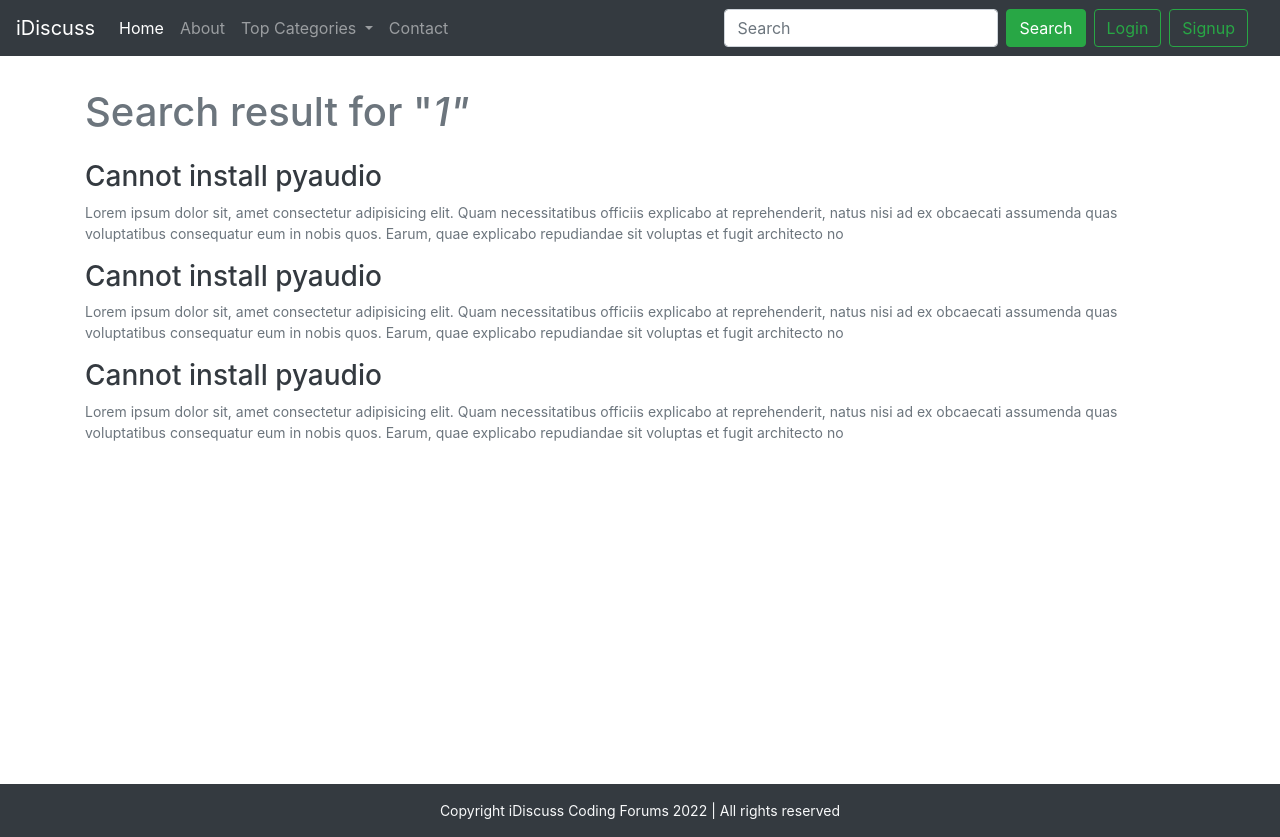
After one commit to Asadujjaman47/PHP-Forum-Site, a PHP site: page /search.php?search=1 in a window 1280 px wide. The commit adds this page. Run offline with PHP 8.4, Linux system fonts and the light colour scheme; data that the repository does not hold is empty.

Commit message:
Creating a Template for Displaying Search Results

```diff
--- a/partials/_header.php
+++ b/partials/_header.php
@@ -43,9 +43,10 @@ echo '
 
         if(isset($_SESSION['loggedin']) && $_SESSION['loggedin']==true){
             echo '
-                <form class="form-inline my-2 my-lg-0">
-                    <input class="form-control mr-sm-2" type="search" placeholder="Search" aria-label="Search">
+                <form class="form-inline my-2 my-lg-0" method="get" action="search.php">
+                    <input class="form-control mr-sm-2" name="search" type="search" placeholder="Search" aria-label="Search">
                     <button class="btn btn-success my-2 my-sm-0" type="submit">Search</button>
+
                     <p class="text-light my-0 mx-2">Welcome '. $_SESSION['useremail']. ' </p>
                     <a href="partials/_logout.php" class="btn btn-outline-success mx-2">Logout</a>
                 </form>
--- /dev/null
+++ b/search.php
@@ -0,0 +1,70 @@
+<!doctype html>
+<html lang="en">
+
+<head>
+    <!-- Required meta tags -->
+    <meta charset="utf-8">
+    <meta name="viewport" content="width=device-width, initial-scale=1, shrink-to-fit=no">
+
+    <!-- Bootstrap CSS -->
+    <link rel="stylesheet" href="https://cdn.jsdelivr.net/npm/bootstrap@4.6.2/dist/css/bootstrap.min.css"
+        integrity="sha384-xOolHFLEh07PJGoPkLv1IbcEPTNtaed2xpHsD9ESMhqIYd0nLMwNLD69Npy4HI+N" crossorigin="anonymous">
+
+    <style>
+    .container {
+        min-height: 87vh;
+    }
+    </style>
+
+    <title>Welcome to iDiscuss - Coding Forums</title>
+</head>
+
+<body>
+    <?php include 'partials/_dbconnect.php'; ?>
+    <?php include 'partials/_header.php'; ?>
+
+
+    <!-- Search Result -->
+    <div class="container my-3">
+        <h1 class="py-3">Search result for "<em><?php echo $_GET['search']?>"</em></h1>
+        <div class="result">
+            <h3><a href="/categories/dff" class="text-dark">Cannot install pyaudio</a></h3>
+            <p>Lorem ipsum dolor sit, amet consectetur adipisicing elit. Quam necessitatibus officiis explicabo at reprehenderit, natus nisi ad ex obcaecati assumenda quas voluptatibus consequatur eum in nobis quos. Earum, quae explicabo repudiandae sit voluptas et fugit architecto no</p>
+        </div>
+
+        <div class="result">
+            <h3><a href="/categories/dff" class="text-dark">Cannot install pyaudio</a></h3>
+            <p>Lorem ipsum dolor sit, amet consectetur adipisicing elit. Quam necessitatibus officiis explicabo at reprehenderit, natus nisi ad ex obcaecati assumenda quas voluptatibus consequatur eum in nobis quos. Earum, quae explicabo repudiandae sit voluptas et fugit architecto no</p>
+        </div>
+
+        <div class="result">
+            <h3><a href="/categories/dff" class="text-dark">Cannot install pyaudio</a></h3>
+            <p>Lorem ipsum dolor sit, amet consectetur adipisicing elit. Quam necessitatibus officiis explicabo at reprehenderit, natus nisi ad ex obcaecati assumenda quas voluptatibus consequatur eum in nobis quos. Earum, quae explicabo repudiandae sit voluptas et fugit architecto no</p>
+        </div>
+
+
+
+    </div>
+
+
+    <?php include 'partials/_footer.php'; ?>
+
+    <!-- Optional JavaScript; choose one of the two! -->
+
+    <!-- Option 1: jQuery and Bootstrap Bundle (includes Popper) -->
+    <script src="https://cdn.jsdelivr.net/npm/jquery@3.5.1/dist/jquery.slim.min.js"
+        integrity="sha384-DfXdz2htPH0lsSSs5nCTpuj/zy4C+OGpamoFVy38MVBnE+IbbVYUew+OrCXaRkfj" crossorigin="anonymous">
+    </script>
+    <script src="https://cdn.jsdelivr.net/npm/bootstrap@4.6.2/dist/js/bootstrap.bundle.min.js"
+        integrity="sha384-Fy6S3B9q64WdZWQUiU+q4/2Lc9npb8tCaSX9FK7E8HnRr0Jz8D6OP9dO5Vg3Q9ct" crossorigin="anonymous">
+    </script>
+
+    <!-- Option 2: Separate Popper and Bootstrap JS -->
+    <!--
+    <script src="https://cdn.jsdelivr.net/npm/jquery@3.5.1/dist/jquery.slim.min.js" integrity="sha384-DfXdz2htPH0lsSSs5nCTpuj/zy4C+OGpamoFVy38MVBnE+IbbVYUew+OrCXaRkfj" crossorigin="anonymous"></script>
+    <script src="https://cdn.jsdelivr.net/npm/popper.js@1.16.1/dist/umd/popper.min.js" integrity="sha384-9/reFTGAW83EW2RDu2S0VKaIzap3H66lZH81PoYlFhbGU+6BZp6G7niu735Sk7lN" crossorigin="anonymous"></script>
+    <script src="https://cdn.jsdelivr.net/npm/bootstrap@4.6.2/dist/js/bootstrap.min.js" integrity="sha384-+sLIOodYLS7CIrQpBjl+C7nPvqq+FbNUBDunl/OZv93DB7Ln/533i8e/mZXLi/P+" crossorigin="anonymous"></script>
+    -->
+</body>
+
+</html>
```
